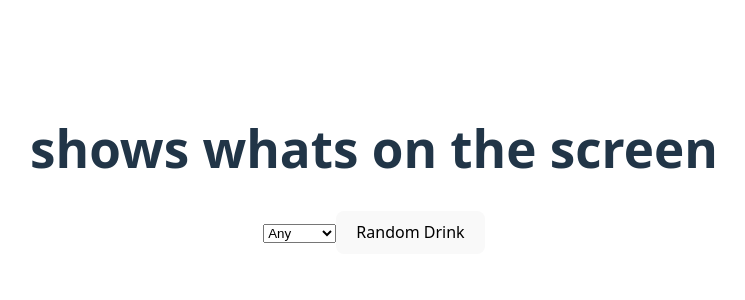
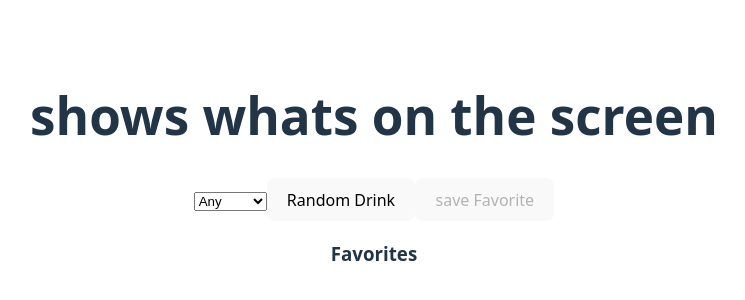
Before and after one commit to djzsmk/what-to-drink, a React (Vite) app: page / in a window 1280 px wide. Shown: the part 230-530 px from the top of the page, without its empty margins (266-1011 px from the left). Built offline with nearby package versions, Linux system fonts and the light colour scheme.

Commit message:
added a local save feature and a favorites button and list

```diff
--- a/src/components/Randomizer.jsx
+++ b/src/components/Randomizer.jsx
@@ -1,6 +1,7 @@
 import { useState } from 'react'
 import Button from "./Button"
 import LiquorSelector from './LiquorSelector';
+import SaveButton from './SaveButton';
 
 function Randomizer() {
 
@@ -8,6 +9,11 @@ function Randomizer() {
     const [loading, setLoading] = useState(false)
     const [error, setError] = useState(null)
     const [liquor, setLiquor] = useState("")
+
+    const [favorites, setFavorites] = useState(() => {
+        const saved = localStorage.getItem("favorites");
+        return saved ? JSON.parse(saved) : [];
+    })
 
     async function fetchRandonDrink () {
         try {
@@ -40,8 +46,8 @@ function Randomizer() {
             setDrink(drinkResult);
 
         }catch (err) {
-                console.error(err);
-                setError("Failed to fetch drink. Try again please.")
+            console.error(err);
+            setError("Failed to fetch drink. Try again please.")
         } finally {
             setLoading(false)
         }
@@ -49,13 +55,31 @@ function Randomizer() {
 
 
 
+
+    function addFavorite(drink) {
+        if (!favorites.some(fav => fav.idDrink === drink.idDrink)) {
+            const newFavorites = [...favorites, drink];
+            setFavorites(newFavorites);
+            localStorage.setItem("favorites", JSON.stringify(newFavorites))
+        }
+    }
+
     return (
         <>
             {loading &&  <p>Loading...</p>}
             {error && <p style={{color: "red"}}>{error}</p>}
             {!loading && drink && <h2> {drink.strDrink} </h2>}
             <LiquorSelector selectedLiquor={liquor} onChange={setLiquor} />
-            <Button onClick={fetchRandonDrink} diabled = {loading} />
+            <Button onClick={fetchRandonDrink} disabled = {loading} />
+            <SaveButton drink={drink} onSave={addFavorite} />
+
+
+            <h3> Favorites</h3>
+            <ul>
+                {favorites.map(fav => (
+                    <li key={fav.idDrink}>{fav.strDrink}</li>
+                 ))}
+            </ul>
         </>
     );
 };
@@ -63,4 +87,8 @@ function Randomizer() {
 
 
 
+
+
+
+
 export default Randomizer
--- /dev/null
+++ b/src/components/SaveButton.jsx
@@ -0,0 +1,9 @@
+function SaveButton ({drink, onSave}) {
+    return (
+        <button onClick= {() => onSave(drink)} disabled={!drink}>
+            save Favorite
+        </button>
+    );
+}
+
+export default SaveButton
```
